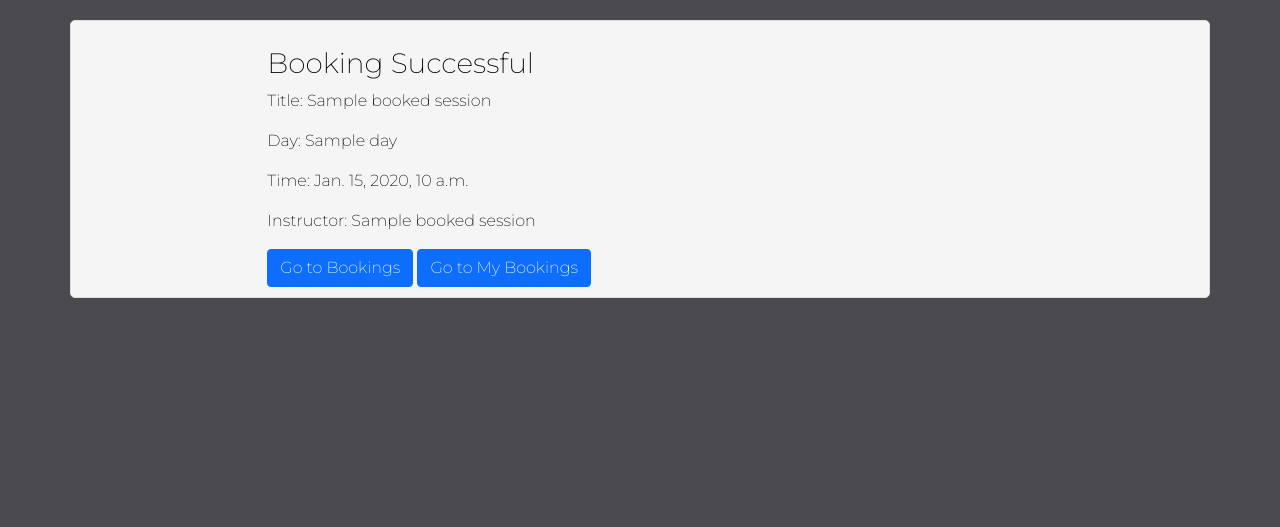
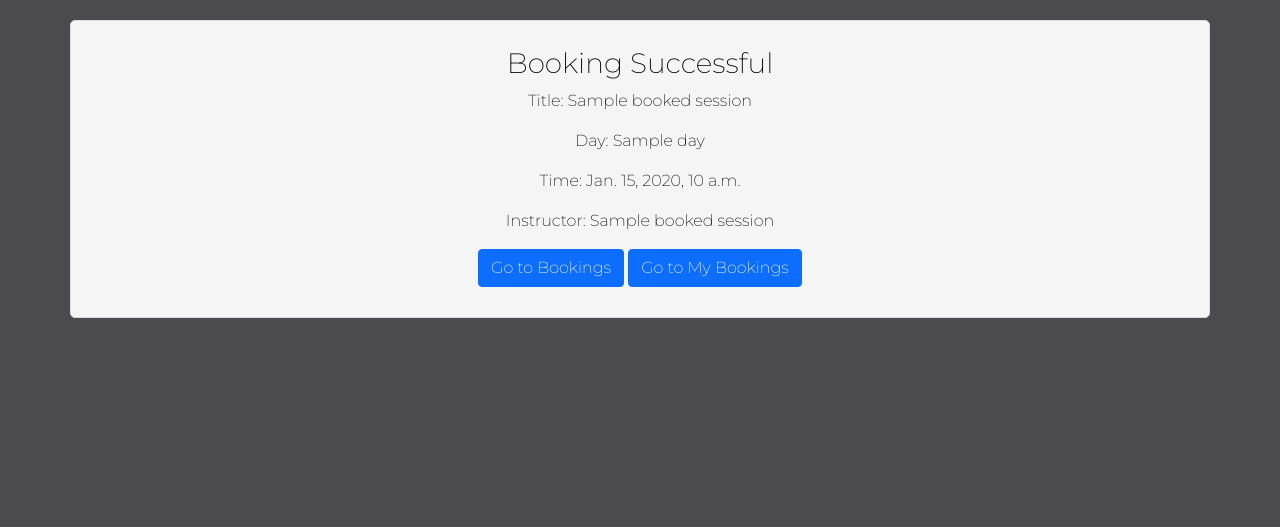
Before and after one commit to Jaimilit/CrossFit-Signup, a Django app: template templates/booking_success.html in a window 1280 px wide. Shown: the part 56-583 px from the top of the page. Run offline with Django 3.2, Linux system fonts and the light colour scheme; the template is opened without the code that fills it: most values are stand-ins (such as "Sample title", 1, 10 or a date in 2020); data that the repository does not hold is empty; some libraries are stand-ins or nearby versions; some web fonts are replaced.

Commit message:
add to readme with info but to images yet

```diff
--- a/static/css/style.css
+++ b/static/css/style.css
@@ -192,7 +192,7 @@ input[type="password"] {
     margin-bottom: 0;
 }
 
-.booking-header, .delete-booking, .list-group-item, .already-booked {
+.booking-header, .delete-booking, .list-group-item, .already-booked, .booking-successful {
     text-align: center;
     margin-bottom: 20px;
 
--- a/templates/booking_success.html
+++ b/templates/booking_success.html
@@ -1,7 +1,7 @@
 {% extends "base.html" %}
 {% block content %}
 <div class="container">
-    <div class="booking_successful">
+    <div class="booking-successful">
         <div class="col-md-8 mt-3 offset-md-2 center-text">
             <h3>Booking Successful</h3>
             <p>Title: {{ booked_session.title }}</p>
```
Also changed, not shown: README.md.
